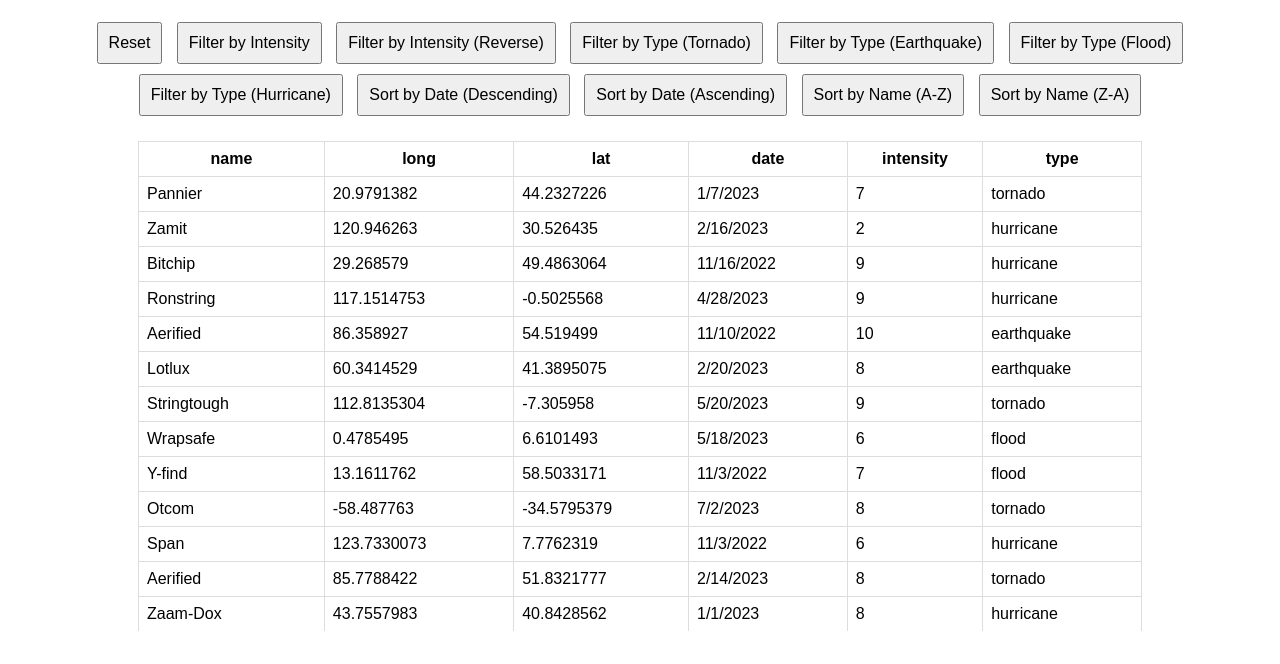
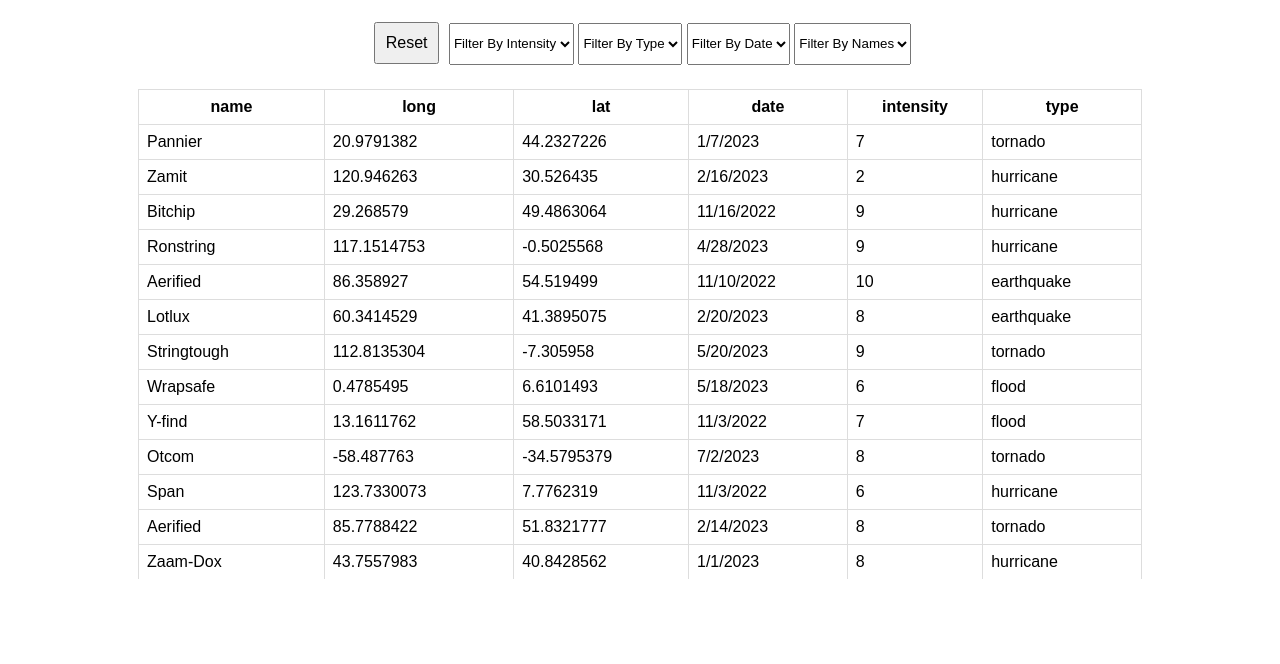
Before and after one commit to HamzaKababji/WEC-Programming, a plain HTML site: page index.html in a window 1280 px wide. Shown: the part 103-767 px from the top of the page. Drawn offline with Linux system fonts and the light colour scheme.

Commit message:
implemented drop down list instead of buttons

```diff
--- a/data.js
+++ b/data.js
@@ -55,10 +55,6 @@ let date = [];
 let intensity = [];
 let type = [];
 
-function activateIntensityFilter() {
-  let filteredData = intensityFilter();
-  genTable(filteredData);
-}
 
 function intensityFilter() {
   let swapped;
@@ -80,9 +76,6 @@ function intensityFilter() {
   return naturalDisasterArray;
 }
 
-function activateIntensityFilterReverse() {
-  genTable(intensityFilterReverse());
-}
 
 function intensityFilterReverse() {
   let swapped;
@@ -104,20 +97,6 @@ function intensityFilterReverse() {
   return naturalDisasterArray;
 }
 
-function activateTypeFilterTornado() {
-  genTable(typeFilter("tornado"));
-}
-
-function activateTypeFilterHurricane() {
-  genTable(typeFilter("hurricane"));
-}
-function activateTypeFilterEarthquake() {
-  genTable(typeFilter("earthquake"));
-}
-function activateTypeFilterflood() {
-  genTable(typeFilter("flood"));
-}
-
 function typeFilter(filterByType) {
   let filteredByType = naturalDisasterArray.filter((disaster) =>
     disaster.type.includes(filterByType)
@@ -125,11 +104,8 @@ function typeFilter(filterByType) {
   return filteredByType;
 }
 
-function activateSortDatesDesc() {
-  genTable(sortDatesDesc());
-}
 
-  function sortDatesDesc() {
+function sortDatesDesc() {
     return naturalDisasterArray.sort(function (a,b) {
       var dateA = a.date, dateB = b.date;
       var newDateA = new Date(dateA);
@@ -139,9 +115,6 @@ function activateSortDatesDesc() {
     });
 }
 
-function activateSortDatesAsc() {
-  genTable(sortDatesAcs());
-}
 
 function sortDatesAcs() {
   return naturalDisasterArray.sort(function (a,b) {
@@ -153,9 +126,6 @@ function sortDatesAcs() {
   });
 }
 
-function activateNameFilterAZ() {
-  genTable(nameFilterAZ());
-}
 
 function nameFilterAZ() {
   this.naturalDisasterArray.sort(function (a, b) {
@@ -171,10 +141,6 @@ function nameFilterAZ() {
   });
   return naturalDisasterArray;}
 
-  function activateNameFilterZA() {
-    genTable(nameFilterZA());
-  }
-
   function nameFilterZA() {
     naturalDisasterArray.sort(function (a, b) {
       var nameA = a.name,
@@ -188,6 +154,63 @@ function nameFilterAZ() {
       return 0;
     });
     return naturalDisasterArray;}
+
+
+function dropMenu1(list1){
+
+  if (list1.value == 'Low')
+  {
+    genTable(intensityFilter());;
+  }
+  else if(list1.value == 'High')
+  {
+    genTable(intensityFilterReverse());
+  }
+}
+
+function dropMenu2(list2){
+
+  if (list2.value == 'Tor')
+  {
+    genTable(typeFilter("tornado"));
+  }
+  else if(list2.value == 'Earth')
+  {
+    genTable(typeFilter("earthquake"));
+  }
+  else if(list2.value =='Flood')
+  {
+    genTable(typeFilter("flood"))
+  }
+  else if(list2.value =='Hurricane')
+  {
+    genTable(typeFilter("hurricane"))
+  }
+}
+
+function dropMenu3(list3){
+
+  if (list3.value == 'Rec')
+  {
+    genTable(sortDatesDesc());
+  }
+  else if(list3.value == 'Earl')
+  {
+    genTable(sortDatesAcs());
+  }
+}
+
+function dropMenu4(list4){
+
+  if (list4.value == 'Asc')
+  {
+    genTable(nameFilterAZ());
+  }
+  else if(list4.value == 'Desc')
+  {
+    genTable(nameFilterZA());
+  }
+}
 
 function genTable(filterCallbackFunction) {
 
--- a/index.html
+++ b/index.html
@@ -16,17 +16,35 @@
     </div>
 
     <div class="buttons">
+
       <button onClick="window.location.reload();">Reset</button>
-      <button onclick="activateIntensityFilter()">Filter by Intensity</button>
-      <button onclick="activateIntensityFilterReverse()">Filter by Intensity (Reverse)</button>
-      <button onclick="activateTypeFilterTornado()">Filter by Type (Tornado)</button>
-      <button onclick="activateTypeFilterEarthquake()">Filter by Type (Earthquake)</button>
-      <button onclick="activateTypeFilterflood()">Filter by Type (Flood)</button>
-      <button onclick="activateTypeFilterHurricane()">Filter by Type (Hurricane)</button>
-      <button onclick="activateSortDatesDesc()">Sort by Date (Descending)</button>
-      <button onclick="activateSortDatesAsc()">Sort by Date (Ascending)</button>
-      <button onclick="activateNameFilterAZ()">Sort by Name (A-Z)</button>
-      <button onclick="activateNameFilterZA()">Sort by Name (Z-A)</button>
+
+      <select name="filter-int" id="filter-int" style="height: 42px;" onchange="dropMenu1(this)">
+        <option> Filter By Intensity</option>
+        <option value="Low">Low to High</option>
+        <option value="High">High to Low</option>
+      </select>
+
+      <select name="filter-type" id="filter-type" style="height: 42px" onchange="dropMenu2(this)">
+        <option> Filter By Type</option>
+        <option value="Tor">Tornado</option>
+        <option value="Earth">Earthquake</option>
+        <option value="Flood">Flood</option>
+        <option value="Hurricane">Hurricane</option>
+      </select>
+
+      <select name="filter-date" id="filter-date" style="height: 42px" onchange="dropMenu3(this)">
+        <option> Filter By Date</option>
+        <option value="Rec">Most Recent</option>
+        <option value="Earl">Earliest</option>
+      </select>
+
+      <select name="filter-name" id="filter-name" style="height: 42px" onchange="dropMenu4(this)">
+        <option> Filter By Names </option>
+        <option value="Asc">A-Z</option>
+        <option value="Desc">Z-A</option>
+      </select>
+
     </div>
 
 
```
